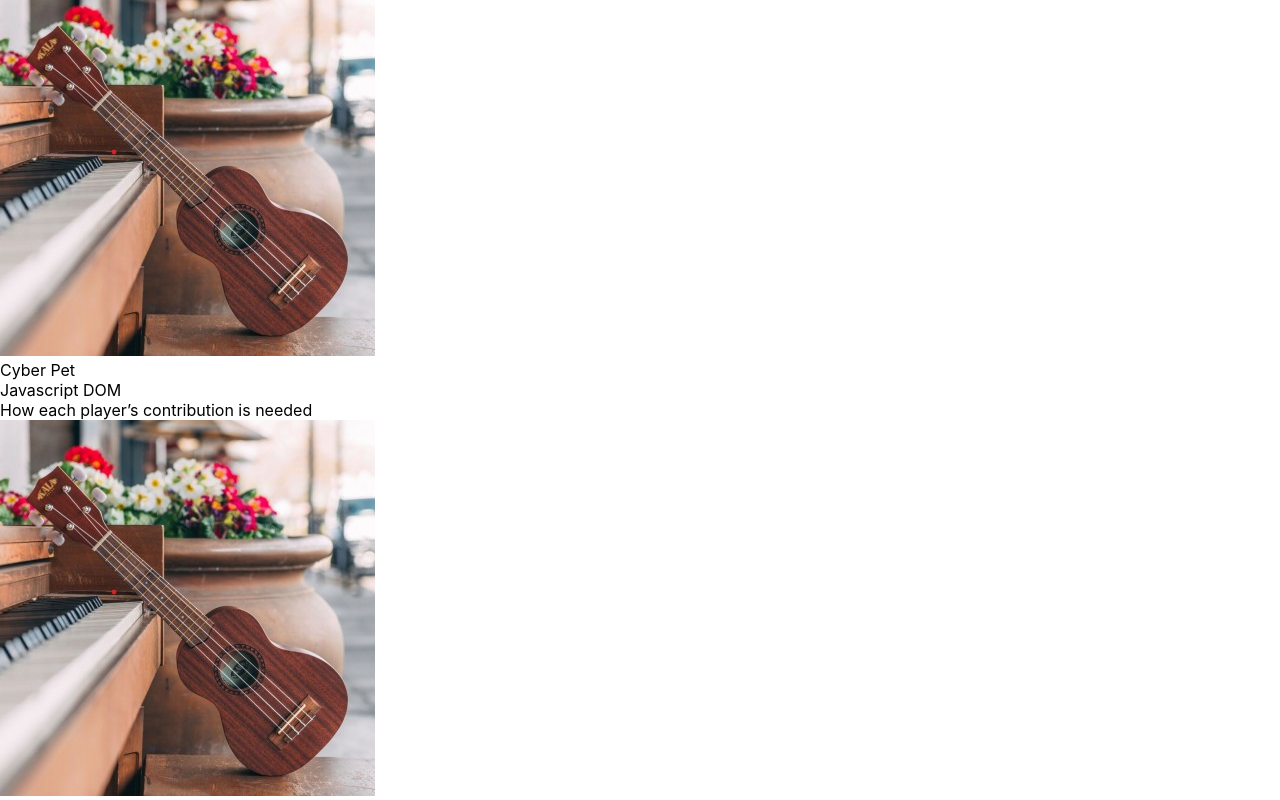
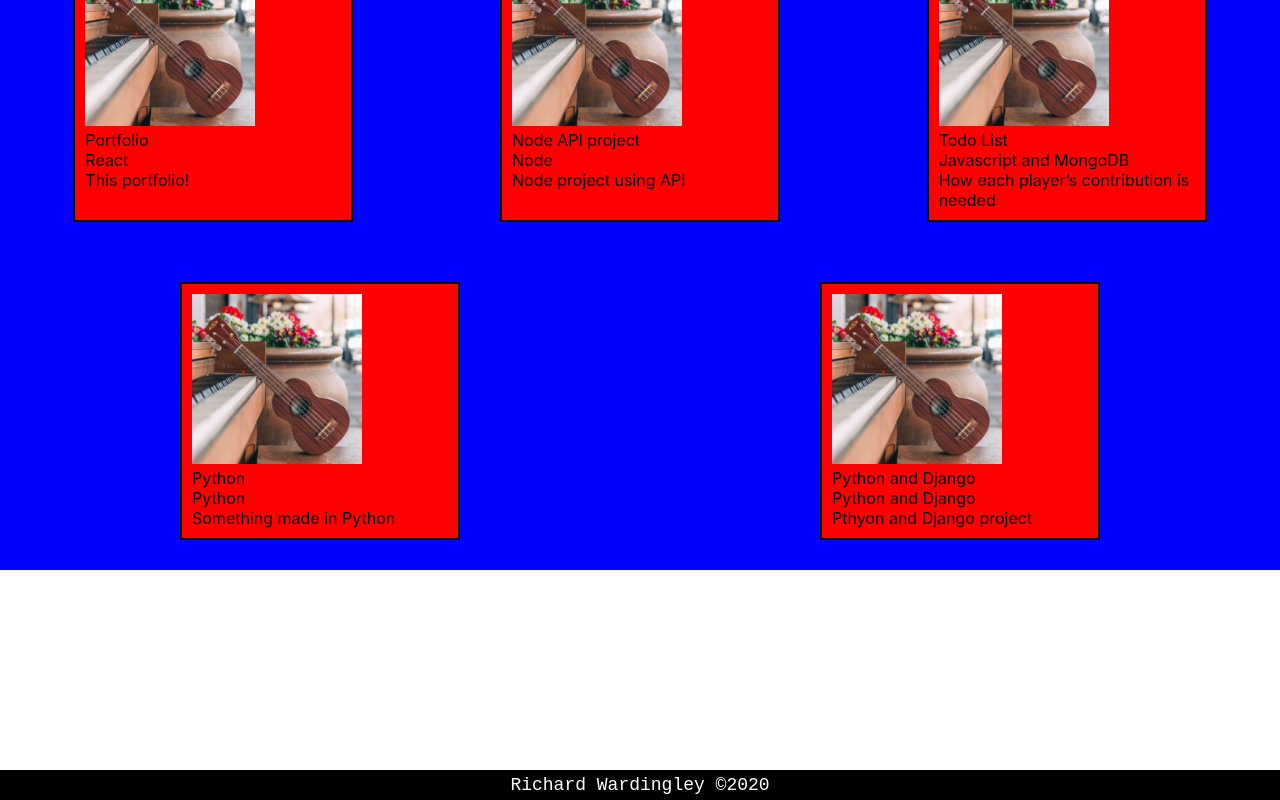
Before and after one commit to richardwardingley/portfolio-react, a React (Create React App) app: page / in a window 1280 px wide. Shown: the part 3380-4180 px from the top of the page. Built offline with nearby package versions, Linux system fonts and the light colour scheme.

Commit message:
projects section CSS

```diff
--- a/src/components/ProjectExamples.css
+++ b/src/components/ProjectExamples.css
@@ -4,18 +4,36 @@
     padding: 120px 0 0 200px;
     text-align: left;
 }
-#projectsBullets {
+#projectsText {
     font-size: 30px;
-    padding-left: 130px;
+    padding-left: 100px;
     padding-right: 100px;
     text-align: left;
 }
+#allProjectsDiv {
+    display: flex;
+    flex-wrap: wrap;
+    justify-content: space-around;
+    background-color: blue;
+}
+#eachProjectDiv {
+    background-color: red;
+    border: 2px solid black;
+    width: 20%;
+    padding: 10px;
+    margin: 30px;
+}
+.projectImg {
+    height: 170px;
+    width: 170px;
+}
+
 #footer {
     background-color: black;
     color: white;
     text-align: center;
     font-family: monospace;
-    font-size: 20px;
-    padding: 10px;
+    font-size: 18px;
+    padding: 5px;
     margin-top: 200px;
 }
--- a/src/components/ProjectExamples.js
+++ b/src/components/ProjectExamples.js
@@ -30,7 +30,7 @@ class ProjectExamples extends Component {
                 name: "Blackjack",
                 photo: pianouke,
                 techStack: "Javascript DOM",
-          projectText: "How each player’s contribution is needed",
+                projectDesc: "How each player’s contribution is needed",
                 githubLink: ""
             },
             {
@@ -38,7 +38,7 @@ class ProjectExamples extends Component {
                 name: "Cyber Pet",
                 photo: pianouke,
                 techStack: "Javascript DOM",
-            projectText: "How each player’s contribution is needed",
+                projectDesc: "How each player’s contribution is needed",
                 githubLink: ""
                 },
             {
@@ -46,31 +46,47 @@ class ProjectExamples extends Component {
                 name: "Chatbot",
                 photo: pianouke,
                 techStack: "React",
-            projectText: "How each player’s contribution is needed",
+                projectDesc: "How each player’s contribution is needed",
                 githubLink: ""
             },
             {
                 id: 3,
-            name: "Node API project",
+                name: "Portfolio",
                 photo: pianouke,
-            techStack: "Node",
-            projectText: "Node project using API",
+                techStack: "React",
+                projectDesc: "This portfolio!",
                 githubLink: ""
             },
             {
                 id: 4,
-            name: "Todo List",
+                name: "Node API project",
                 photo: pianouke,
-            techStack: "Javascript and MongoDB",
-            projectText: "How each player’s contribution is needed",
+                techStack: "Node",
+                projectDesc: "Node project using API",
                 githubLink: ""
             },
             {
                 id: 5,
-            name: "Portfolio",
+                name: "Todo List",
                 photo: pianouke,
-            techStack: "React",
-            projectText: "This portfolio!",
+                techStack: "Javascript and MongoDB",
+                projectDesc: "How each player’s contribution is needed",
+                githubLink: ""
+            },
+            {
+                id: 6,
+                name: "Python",
+                photo: pianouke,
+                techStack: "Python",
+                projectDesc: "Something made in Python",
+                githubLink: ""
+            },
+            {
+                id: 7,
+                name: "Python and Django",
+                photo: pianouke,
+                techStack: "Python and Django",
+                projectDesc: "Pthyon and Django project",
                 githubLink: ""
             },
         ]
@@ -79,11 +95,11 @@ class ProjectExamples extends Component {
     render(){
         const eachProject = this.state.projects.map((projects)=> {
         return (
-        <div key = {projects.id} >
+        <div key = {projects.id} id="eachProjectDiv">
           <img className="projectImg" src={projects.photo} alt=""/>
           <div className="projectName">{projects.name}</div>
           <div className="projectSkill">{projects.techStack}</div>
-          <div className="projectText">{projects.projectText}</div>
+          <div className="projectDesc">{projects.projectDesc}</div>
           <div className="githubIcon">{projects.githubLink}</div>
         </div>
         )
@@ -92,6 +108,9 @@ class ProjectExamples extends Component {
         return (
             <div>
                 <div id="projectsTitle">Project examples</div>
+                <div id="projectsText">
+                    General text here saying about projects
+                </div>
                 <div id="allProjectsDiv">
                     {eachProject}
                 </div>
```
Also changed, not shown: 1 other file (tests, documents, lock files or other folders). Lines whose indentation alone changed are shown as unchanged.
